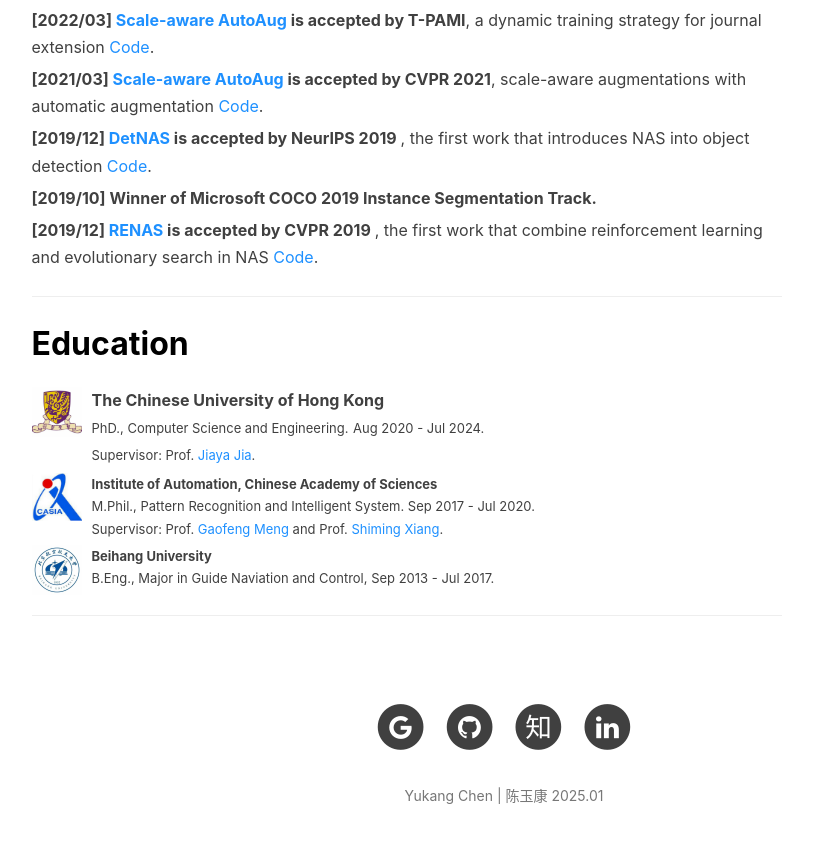
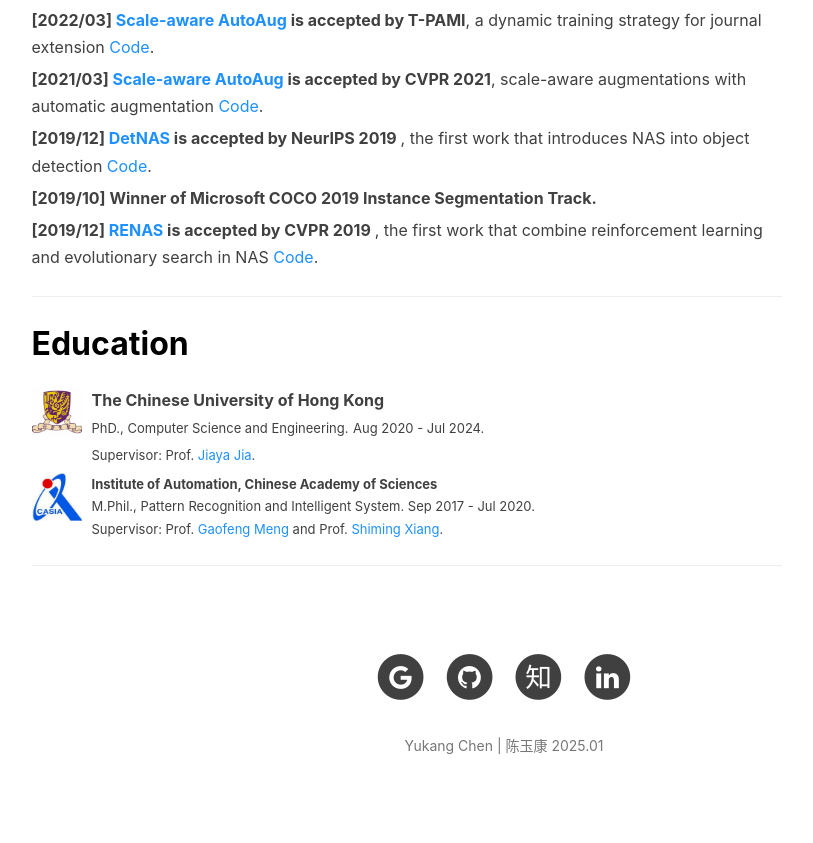
Before and after one commit to yukang2017/yukang2017.github.io, a Jekyll site: the page built from index.html, in a window 1280 px wide and 900 px high, scrolled down 1579 px. Shown: the top 843 px of the window, without its empty margins (136-949 px from the left). Built offline with Jekyll 4.4.1, drawn with Linux system fonts in a browser that asks for light colours; nearby versions of some CDN libraries; the list of posts is cut into pages by our own code; comment, search, counter and statistics services are not loaded.

Commit message:
Update index.html

```diff
--- a/index.html
+++ b/index.html
@@ -194,19 +194,5 @@ description: ""
 				</p>
 			</div>
 		</div>
-		<div class="media">
-			<a name="fsaf" class="pull-left">
-				<img class="media-object" src="/img/beihang.jpeg" width="50px" height="50px">
-			</a>
-			<div class="media-body">
-				<p class="media-heading">
-					<strong>
-						 Beihang University
-				 </strong><br>
-					<font size="2.7">B.Eng., Major in Guide Naviation and Control, Sep 2013 - Jul 2017. </font><br>
-				</p>
-			</div>
-		</div>
-
 </div>
 <hr>
```
